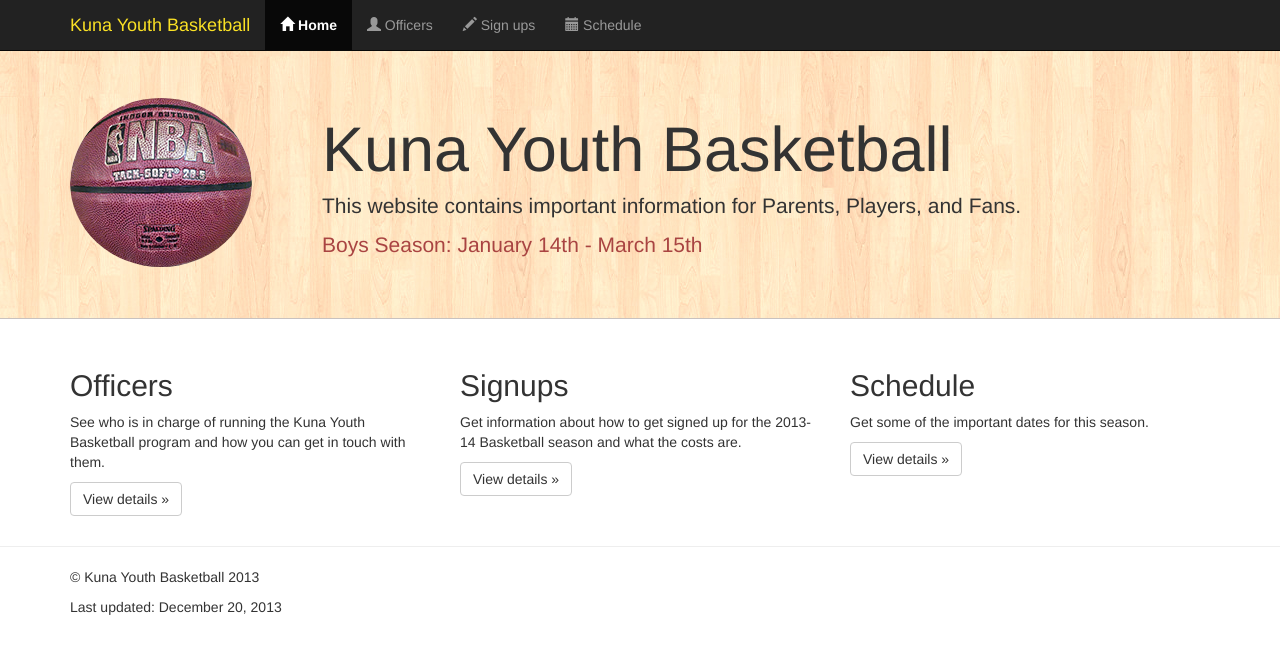
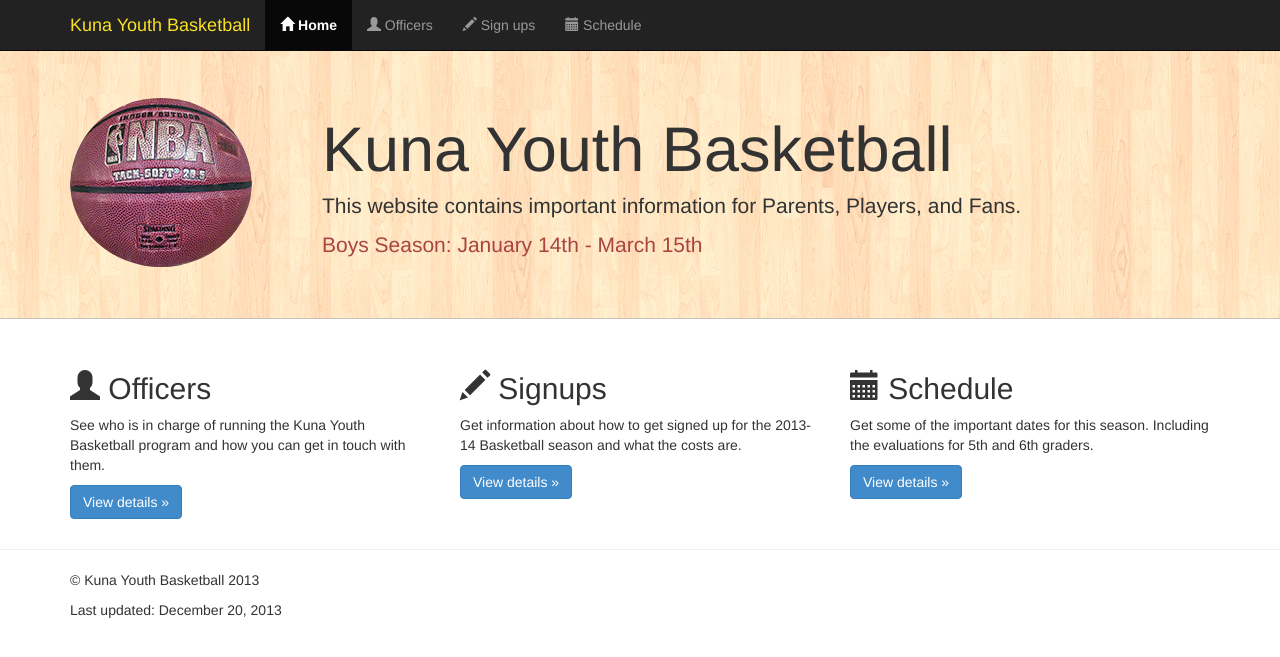
Before and after one commit to justinbkay/kunayouthbb, a Jekyll site: the page built from index.html, in a window 1280 px wide. Shown: the top 657 px of the page. Built offline with Jekyll 4.4.1, drawn with Linux system fonts in a browser that asks for light colours; nearby versions of some CDN libraries; Markdown is read by kramdown in place of the engine named in the settings.

Commit message:
making the homepage a little more lively

```diff
--- a/index.html
+++ b/index.html
@@ -8,19 +8,19 @@ home: active
   <!-- Example row of columns -->
   <div class="row">
     <div class="col-md-4">
-      <h2>Officers</h2>
+      <h2><span class="glyphicon glyphicon-user"></span> Officers</h2>
       <p>See who is in charge of running the Kuna Youth Basketball program and how you can get in touch with them.</p>
-      <p><a class="btn btn-default" href="/officers/" role="button">View details &raquo;</a></p>
+      <p><a class="btn btn-primary" href="/officers/" role="button">View details &raquo;</a></p>
     </div>
     <div class="col-md-4">
-      <h2>Signups</h2>
+      <h2><span class="glyphicon glyphicon-pencil"></span> Signups</h2>
       <p>Get information about how to get signed up for the 2013-14 Basketball season and what the costs are.</p>
-      <p><a class="btn btn-default" href="/signups/" role="button">View details &raquo;</a></p>
+      <p><a class="btn btn-primary" href="/signups/" role="button">View details &raquo;</a></p>
     </div>
     <div class="col-md-4">
-      <h2>Schedule</h2>
-      <p>Get some of the important dates for this season.</p>
-      <p><a class="btn btn-default" href="/schedule/" role="button">View details &raquo;</a></p>
+      <h2><span class="glyphicon glyphicon-calendar"></span> Schedule</h2>
+      <p>Get some of the important dates for this season.  Including the evaluations for 5th and 6th graders.</p>
+      <p><a class="btn btn-primary" href="/schedule/" role="button">View details &raquo;</a></p>
     </div>
   </div>
 </div>
```
